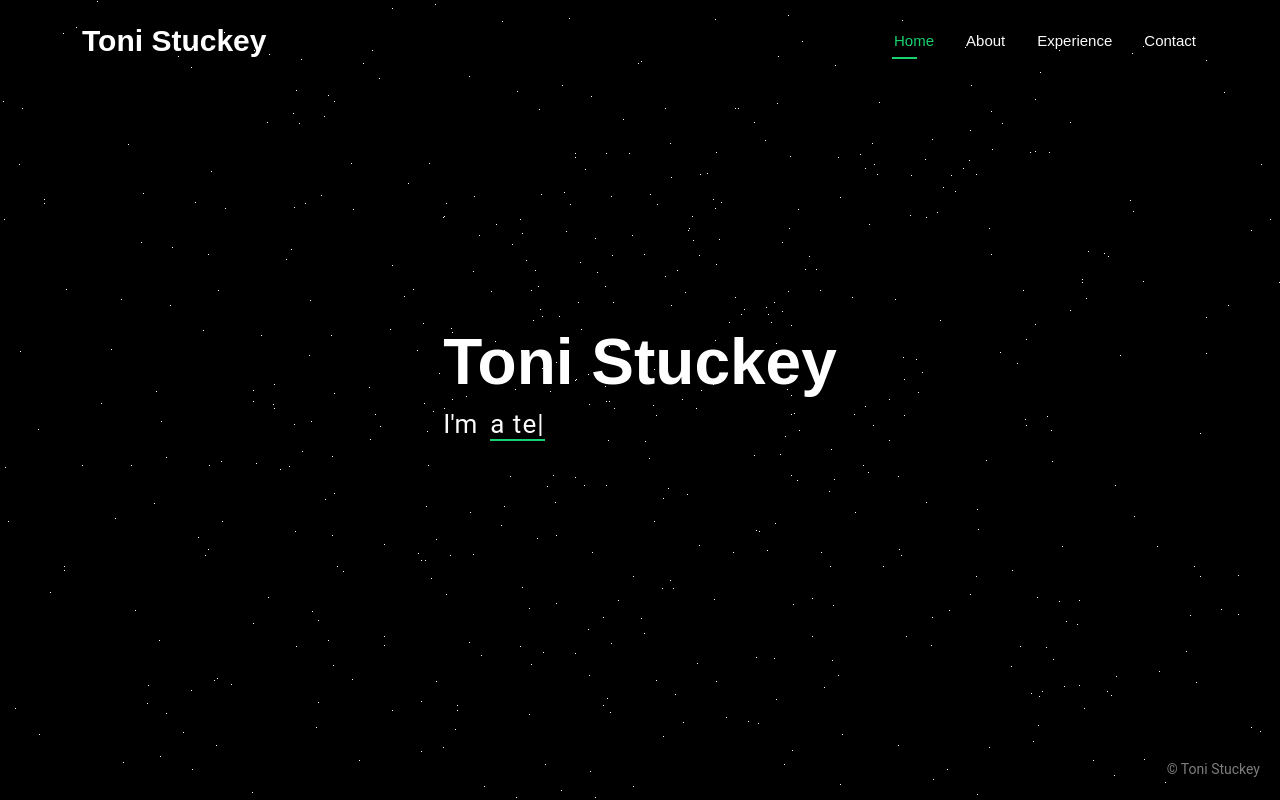
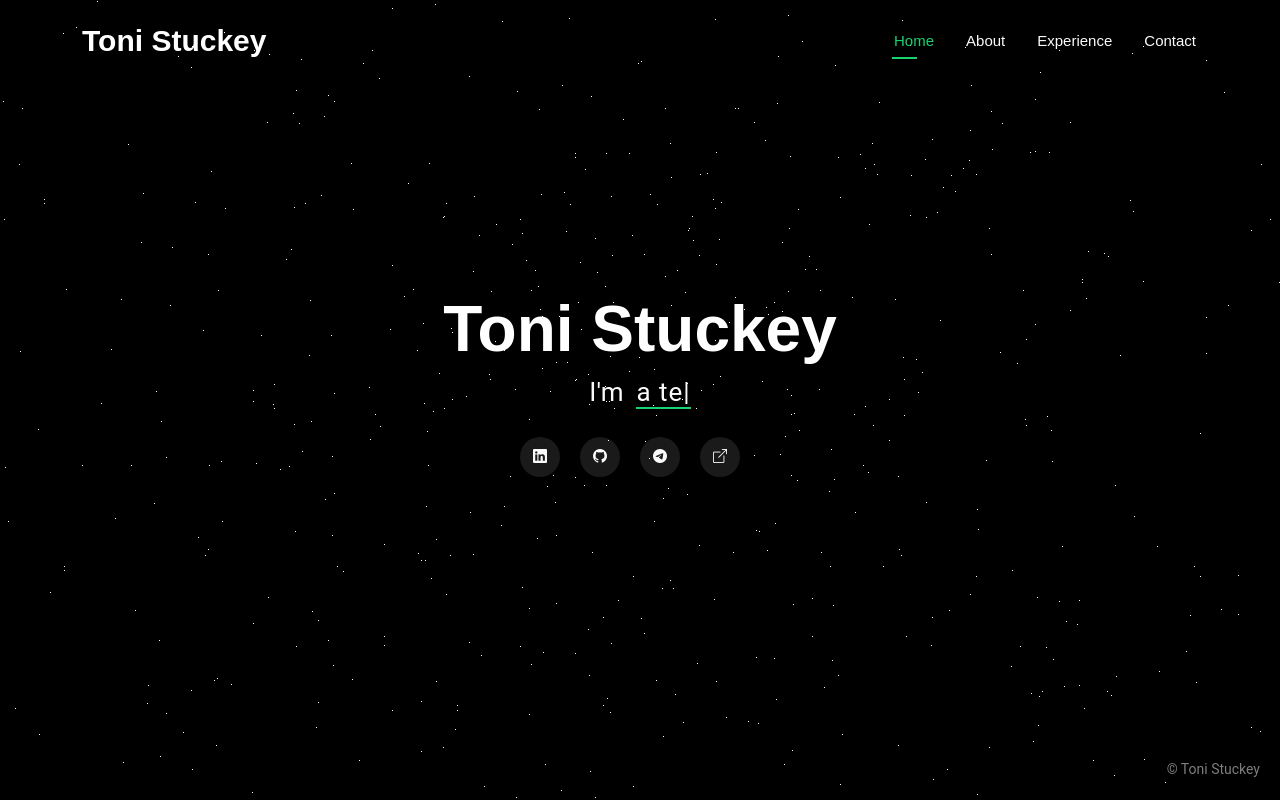
Before and after one commit to newcharmingdev7/toni-portfolio, a Next.js app: page / in a window 1280 px wide. Shown: the top 800 px of the page. Built offline with nearby package versions, Linux system fonts and the light colour scheme.

Commit message:
Added social links

```diff
--- a/src/components/main/index.js
+++ b/src/components/main/index.js
@@ -8,7 +8,7 @@ const Main = () => {
             <div>
               <div>
                 <h2>Toni Stuckey</h2>
-                <p>
+                <p className="text-center">
                   I&apos;m &nbsp;
                   <span
                     className="typed"
@@ -16,6 +16,40 @@ const Main = () => {
                   ></span>
                   <span className="typed-cursor typed-cursor--blink"></span>
                 </p>
+                <div className="social-links text-center">
+                  <a
+                    href="https://www.linkedin.com/in/toni-stuckey-dreamdev/"
+                    target="_blank"
+                    rel="noopener noreferrer"
+                    aria-label="LinkedIn"
+                  >
+                    <i className="bi bi-linkedin"></i>
+                  </a>
+                  <a
+                    href="https://github.com/newcharmingdev7"
+                    target="_blank"
+                    rel="noopener noreferrer"
+                    aria-label="GitHub"
+                  >
+                    <i className="bi bi-github"></i>
+                  </a>
+                  <a
+                    href="https://pangea.app/toni-stuckey"
+                    target="_blank"
+                    rel="noopener noreferrer"
+                    aria-label="Pangea"
+                  >
+                    <i className="bi bi-telegram"></i>
+                  </a>
+                  <a
+                    href="https://contra.com/tonisuperstar7_vdr0g3iz/about"
+                    target="_blank"
+                    rel="noopener noreferrer"
+                    aria-label="Contra"
+                  >
+                    <i className="bi bi-box-arrow-up-right"></i>
+                  </a>
+                </div>
               </div>
             </div>
           </div>
```
